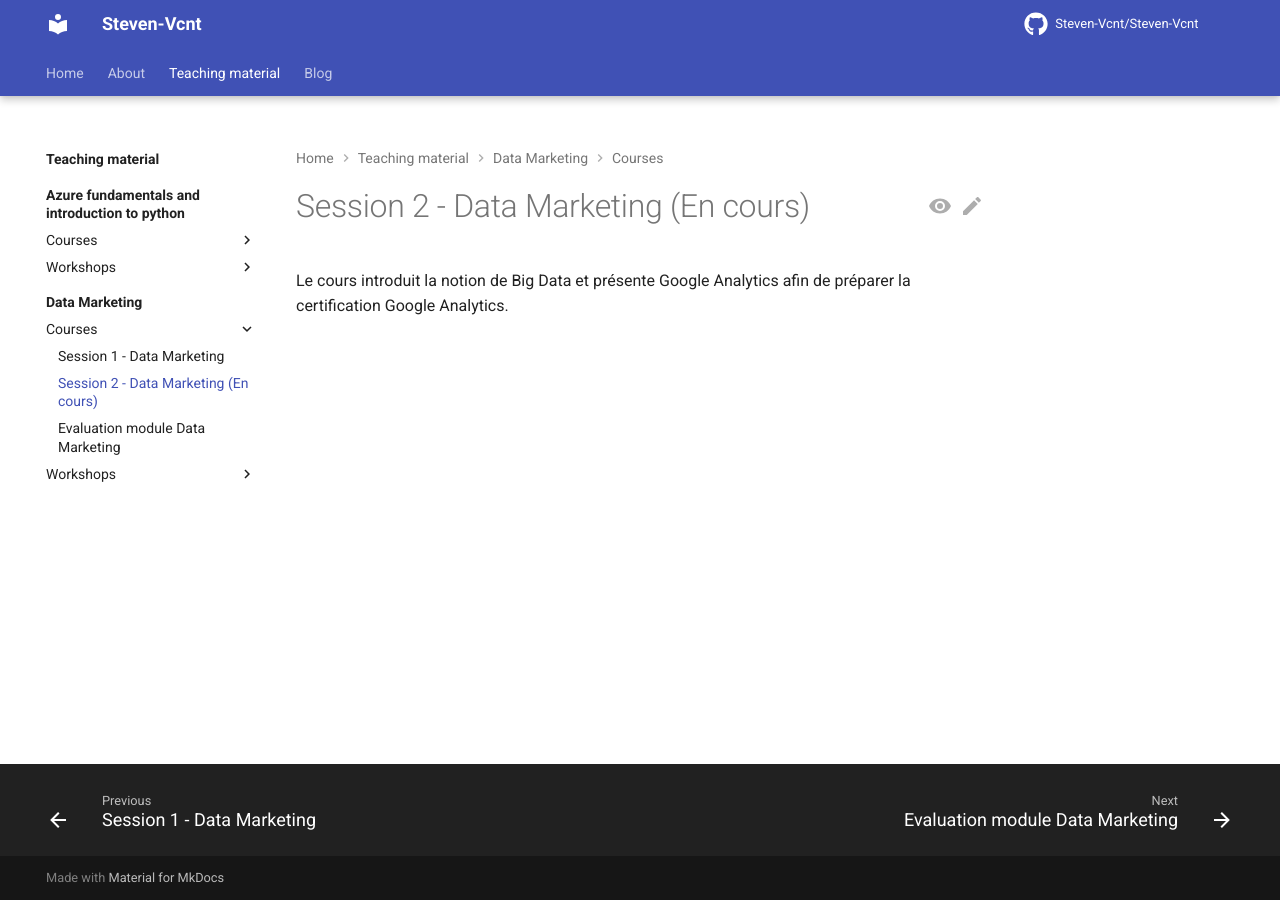
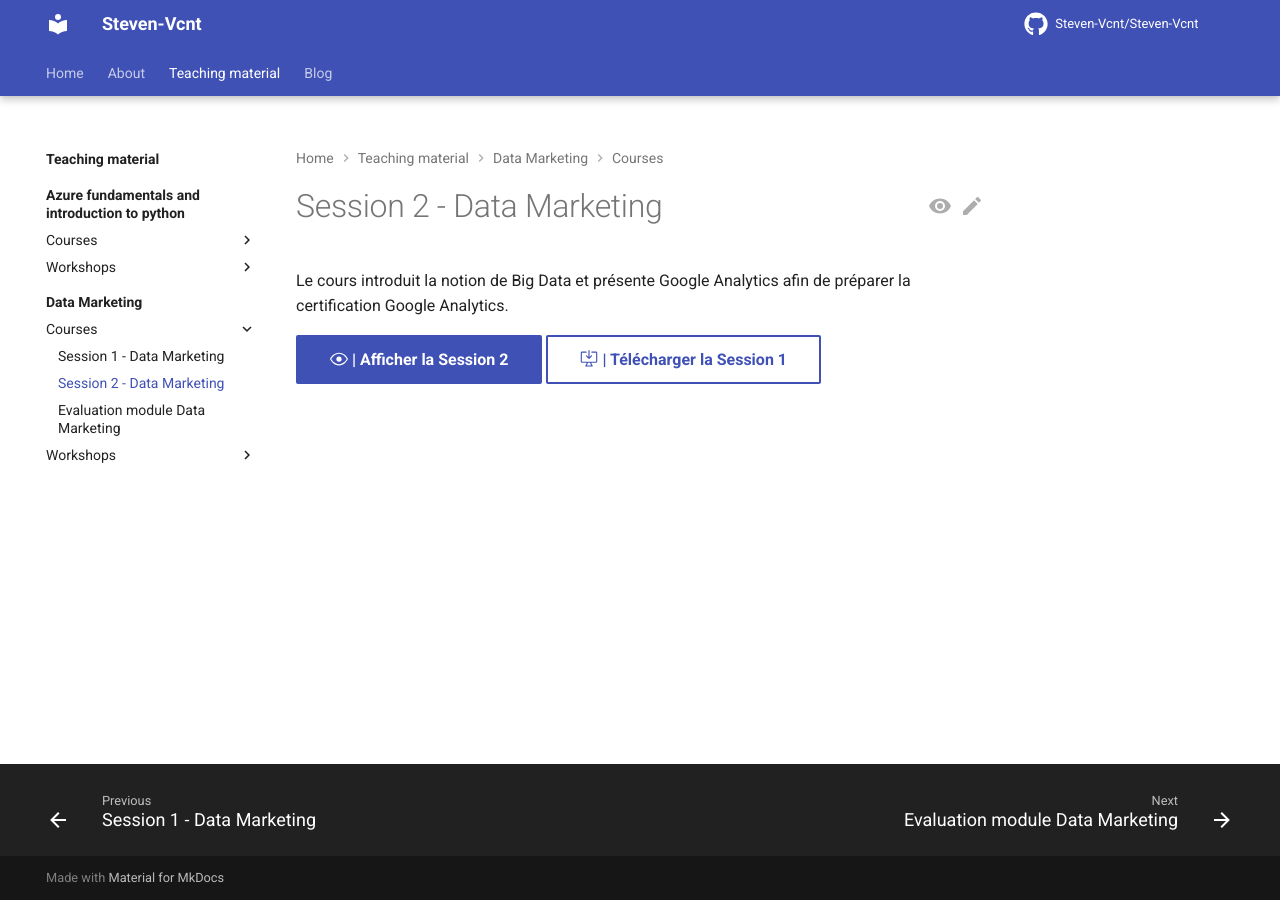
Before and after one commit to Steven-Vcnt/Steven-Vcnt, an MkDocs documentation site: the page built from docs/Teaching material/Data Marketing/Courses/2.module_data_marketing.md, in a window 1280 px wide. Built offline with MkDocs 1.6.1 and Material for MkDocs 9.7.7, drawn with Linux system fonts in a browser that asks for light colours; comment, search, counter and statistics services are not loaded.

Commit message:
Add session 2 Module data marketing

```diff
--- a/docs/Teaching material/Data Marketing/Courses/2.module_data_marketing.md
+++ b/docs/Teaching material/Data Marketing/Courses/2.module_data_marketing.md
@@ -1,3 +1,5 @@
-# Session 2 - Data Marketing (En cours)
+# Session 2 - Data Marketing
 
 Le cours introduit la notion de Big Data et présente Google Analytics afin de préparer la certification Google Analytics.
+
+[:octicons-eye-24: | Afficher la Session 2](../../../assets/files/Session 2 - Module Data Marketing.pdf){:target="_blank" .md-button .md-button--primary } [:octicons-desktop-download-24: | Télécharger la Session 1](../../../assets/files/Session 2 - Module Data Marketing.pdf){:download='Session 2 - Data Marketing' :target="_blank" .md-button .md-button--secondary }
```
Also changed, not shown: docs/Teaching material/Data Marketing/Workshops/0.Configure_demo_account_anaytics.md (renamed from docs/Teaching material/Data Marketing/Workshops/Configure_demo_account_anaytics.md), 1 other file.
